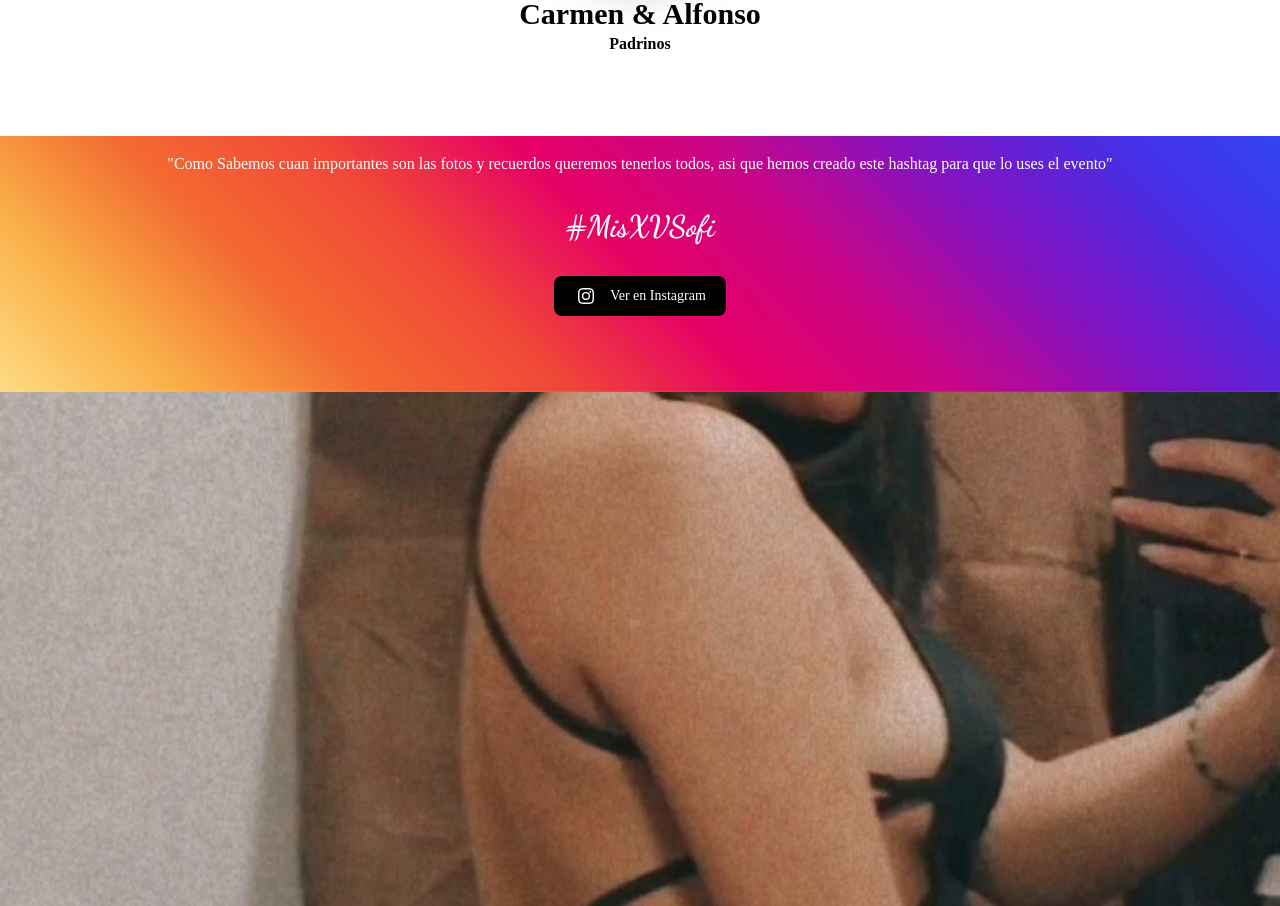
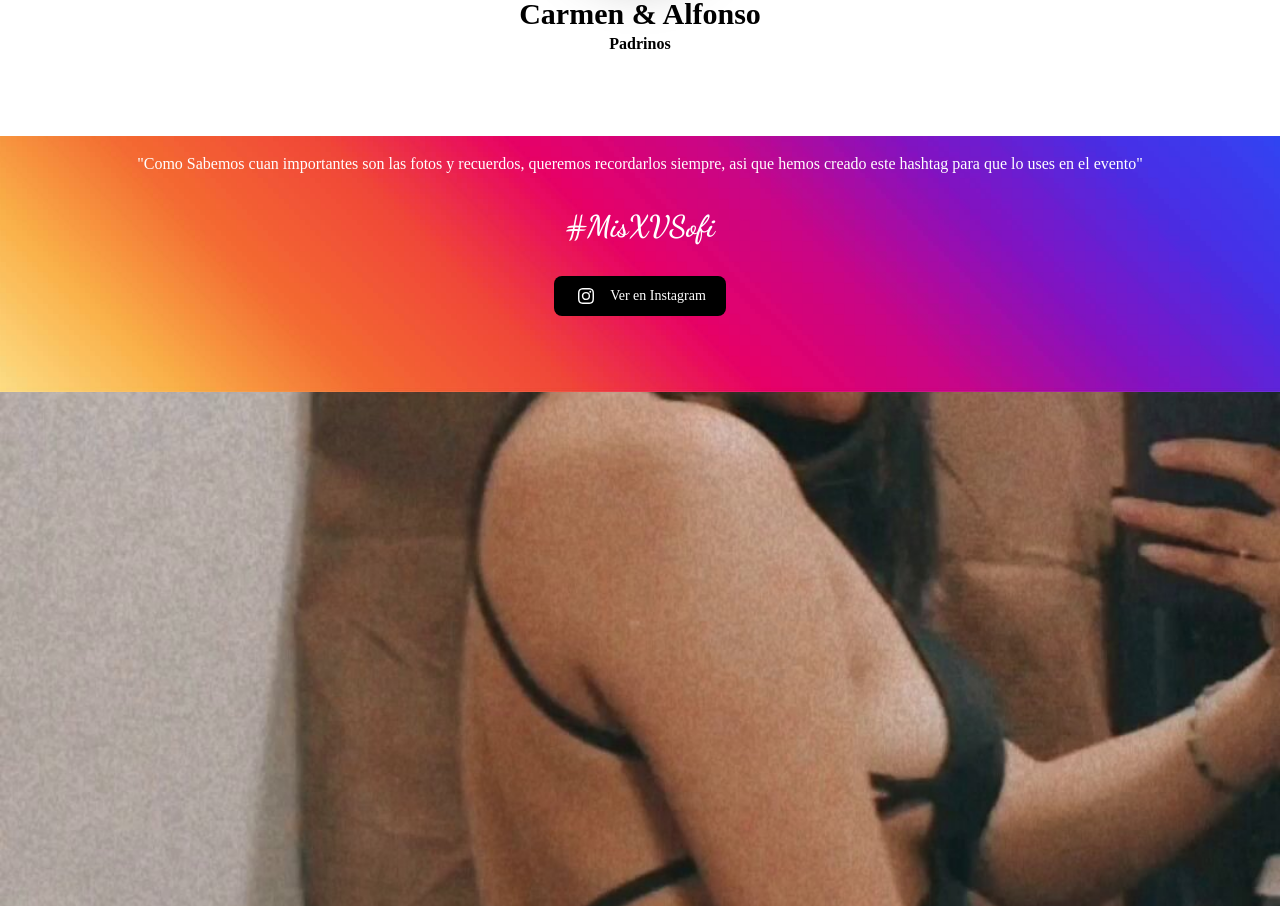
Before and after one commit to hdev07/Invite-XV, a Nuxt app: page / in a window 1280 px wide. Shown: the part 5620-6526 px from the top of the page. Built offline with nearby package versions, Linux system fonts and the light colour scheme.

Commit message:
correccion de textos

```diff
--- a/components/Insta.vue
+++ b/components/Insta.vue
@@ -3,8 +3,8 @@
     <div class="h-64 w-screen bg-img-hashtag">
       <div class="">
         <p class="text-1xl text-center text-white pt-4 px-4">
-          "Como Sabemos cuan importantes son las fotos y recuerdos queremos tenerlos
-          todos, asi que hemos creado este hashtag para que lo uses el evento"
+          "Como Sabemos cuan importantes son las fotos y recuerdos, queremos recordarlos
+          siempre, asi que hemos creado este hashtag para que lo uses en el evento"
         </p>
         <p class="text-3xl text-center text-white pt-8 cursive">#MisXVSofi</p>
       </div>
```
